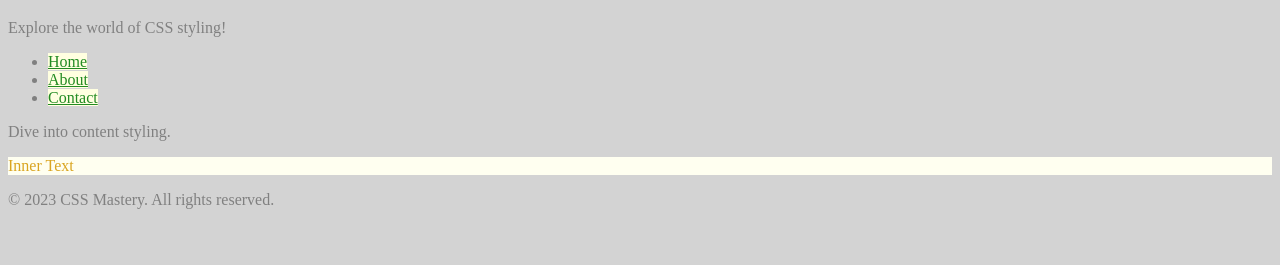
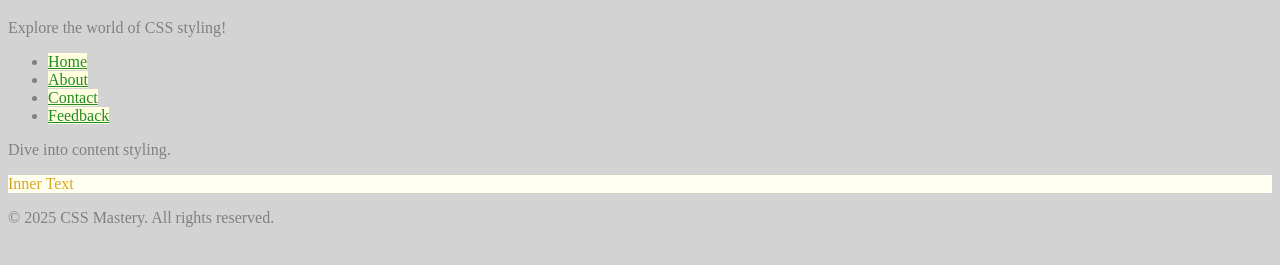
Before and after one commit to TalhaFaizan/Selector-Assignment, a plain HTML site: page index.html in a window 1280 px wide. Shown: the part 61-326 px from the top of the page. Drawn offline with Linux system fonts and the light colour scheme.

Commit message:
Selelctor Assignment

```diff
--- a/index.html
+++ b/index.html
@@ -16,6 +16,7 @@
           <li><a class="nav-link" href="#">Home</a></li>
           <li><a class="nav-link" href="#">About</a></li>
           <li><a class="nav-link" href="#">Contact</a></li>
+          <li><a class="nav-link" href="#">Feedback</a></li>
         </ul>
       </nav>
       <section>
@@ -25,7 +26,7 @@
         </div>
       </section>
       <footer>
-        <p>&copy; 2023 CSS Mastery. All rights reserved.</p>
+        <p>&copy; 2025 CSS Mastery. All rights reserved.</p>
       </footer>
 </body>
 </html>
```
